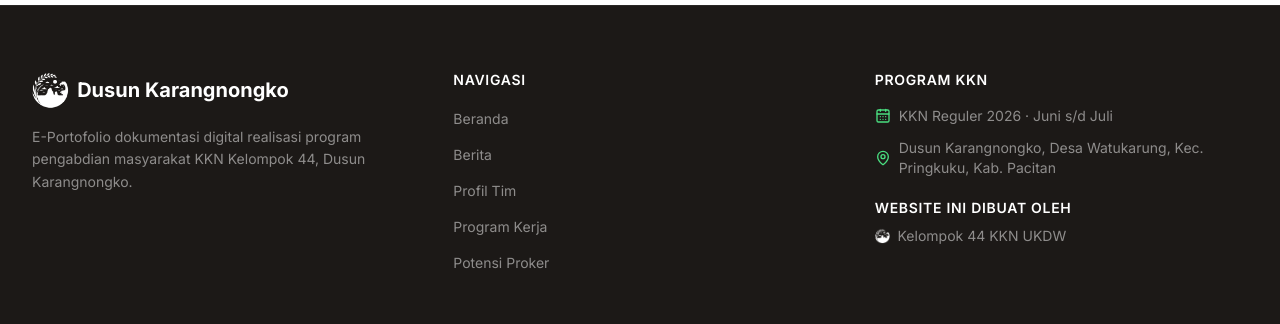
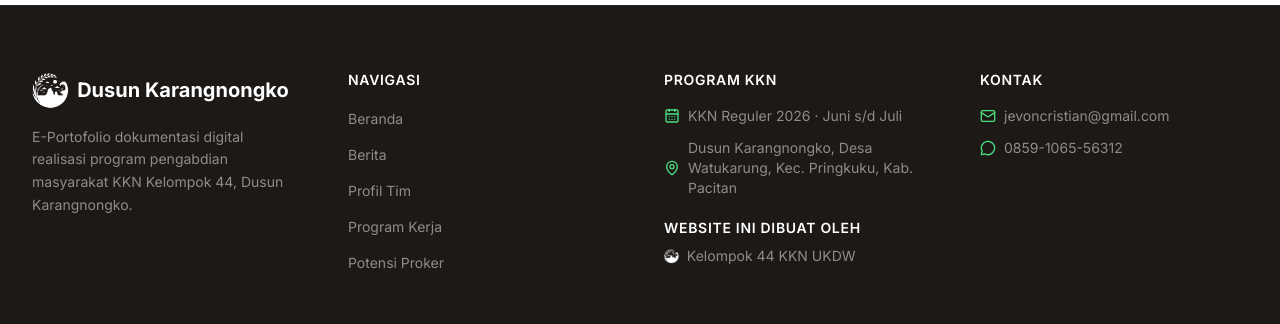
Before and after one commit to JevonFunay/ProkerKKn, a Next.js app: page / in a window 1280 px wide. Shown: the part 5452-5776 px from the top of the page. Built offline with nearby package versions, Linux system fonts and the light colour scheme; no server answers.

Commit message:
tambah kontak

```diff
--- a/src/components/Footer.tsx
+++ b/src/components/Footer.tsx
@@ -4,7 +4,7 @@ import { useRef } from "react";
 import Link from "next/link";
 import { usePathname } from "next/navigation";
 import { motion, useInView } from "framer-motion";
-import { BookOpen, CalendarDays, MapPin } from "lucide-react";
+import { BookOpen, CalendarDays, MapPin, Mail, MessageCircle } from "lucide-react";
 import { navLinks } from "@/data/content";
 import { smoothScrollTo, smoothScrollToElement } from "@/lib/smoothScroll";
 
@@ -95,13 +95,37 @@ export default function Footer() {
         </div>
       ),
     },
+    {
+      delay: 0.3,
+      content: (
+        <div>
+          <h4 className="font-semibold text-white text-sm uppercase tracking-wider mb-4">
+            Kontak
+          </h4>
+          <ul className="space-y-3 text-sm text-white/50">
+            <li className="flex items-center gap-2">
+              <Mail size={16} className="text-primary-400 flex-shrink-0" />
+              <a href="mailto:jevoncristian@gmail.com" className="hover:text-primary-400 transition-colors">
+                jevoncristian@gmail.com
+              </a>
+            </li>
+            <li className="flex items-center gap-2">
+              <MessageCircle size={16} className="text-primary-400 flex-shrink-0" />
+              <a href="https://wa.me/62859106556312" target="_blank" rel="noopener noreferrer" className="hover:text-primary-400 transition-colors">
+                0859-1065-56312
+              </a>
+            </li>
+          </ul>
+        </div>
+      ),
+    },
   ];
 
   return (
     <footer className="bg-[#1c1917] text-white/55 border-t border-white/[0.06]" ref={ref}>
       {/* Top */}
       <div className="max-w-7xl mx-auto px-4 sm:px-6 lg:px-8 py-16">
-        <div className="grid grid-cols-1 md:grid-cols-3 gap-12">
+        <div className="grid grid-cols-1 sm:grid-cols-2 lg:grid-cols-4 gap-12">
           {columns.map(({ delay, content }, i) => (
             <motion.div
               key={i}
```
